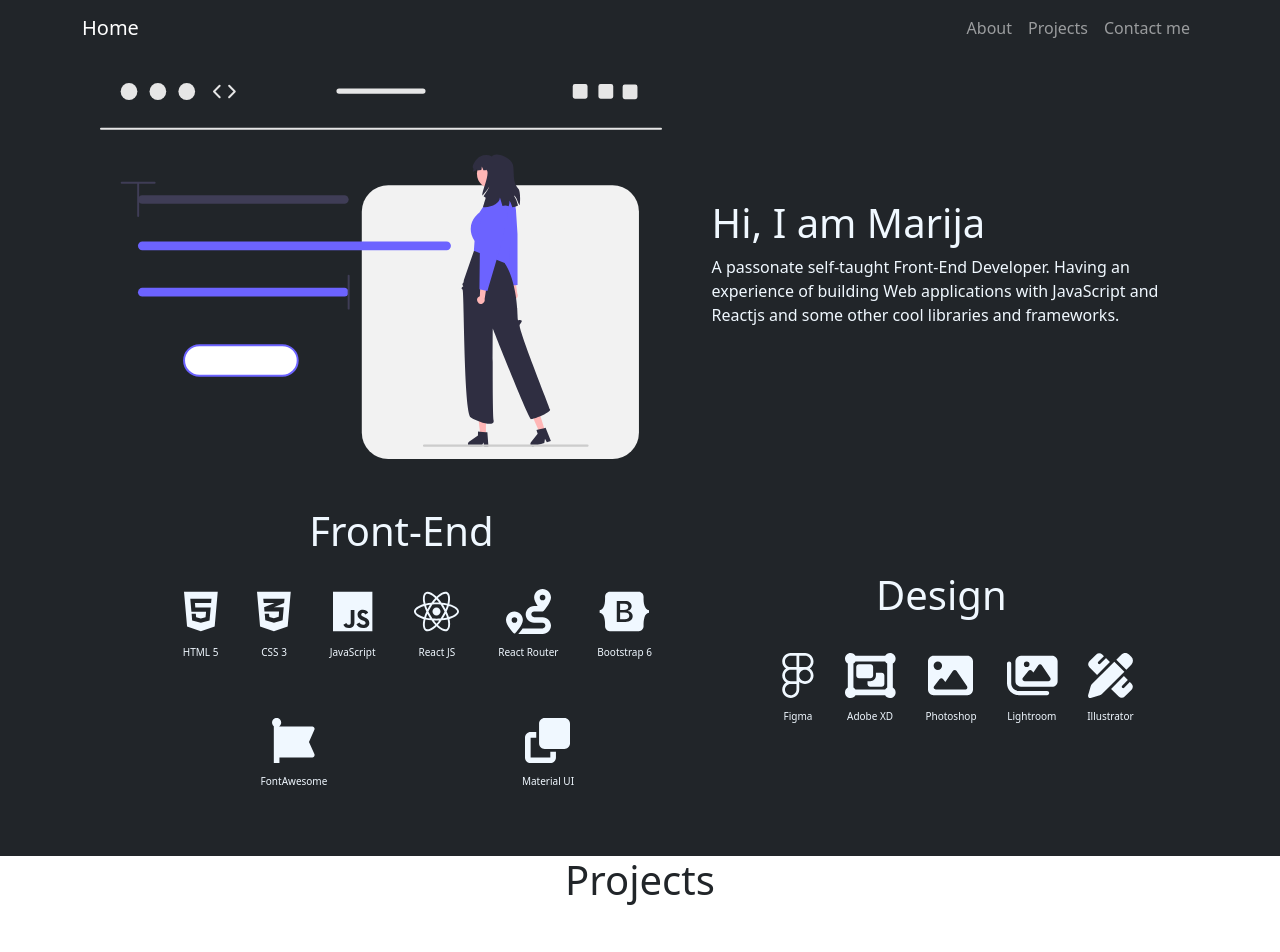
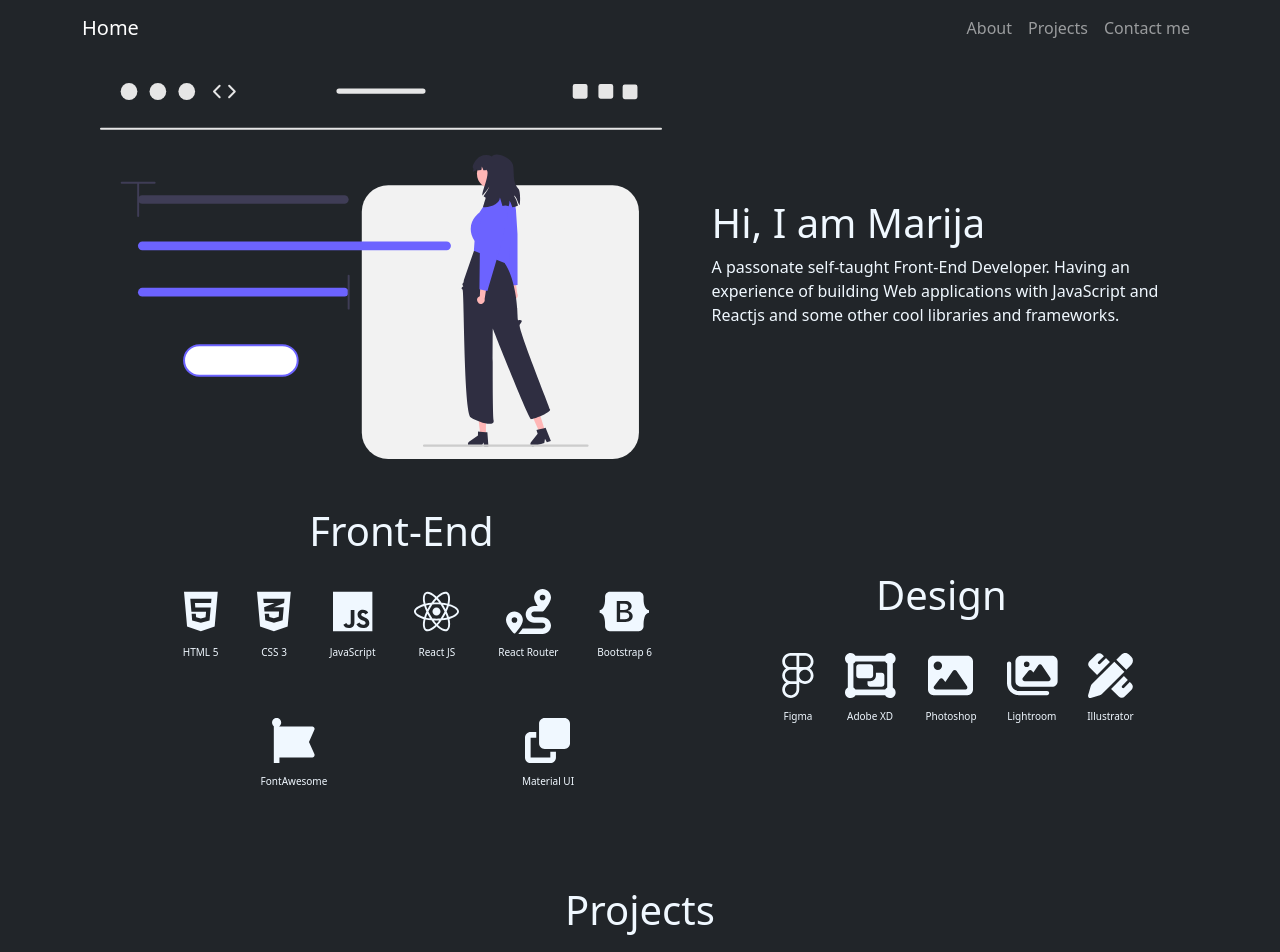
Before and after one commit to marijahavaic/Portfolio-web, a React (Create React App) app: page / in a window 1280 px wide. Shown: the top 952 px of the page. Before the commit the page ends 912 px from the top, so only its background shows below. Built offline with nearby package versions, Linux system fonts and the light colour scheme.

Commit message:
Add basic style to Project component

```diff
--- a/src/Components/Projects.js
+++ b/src/Components/Projects.js
@@ -9,6 +9,7 @@ class Projects extends React.Component {
         return (
         <div className="Projects">
             <h1>Projects</h1>
+            <div className="Projects-container"></div>
         </div>
         )
     }
--- a/src/Components/Style/Projects.css
+++ b/src/Components/Style/Projects.css
@@ -0,0 +1,13 @@
+.Projects {
+    height: 50vh;
+    padding:30px 100px 0 100px;
+    background-color: #212529;
+    color: aliceblue;
+
+}
+
+.Projects-container {
+    display: flex;
+    align-items: center;
+    justify-content: flex-start;
+}
```
